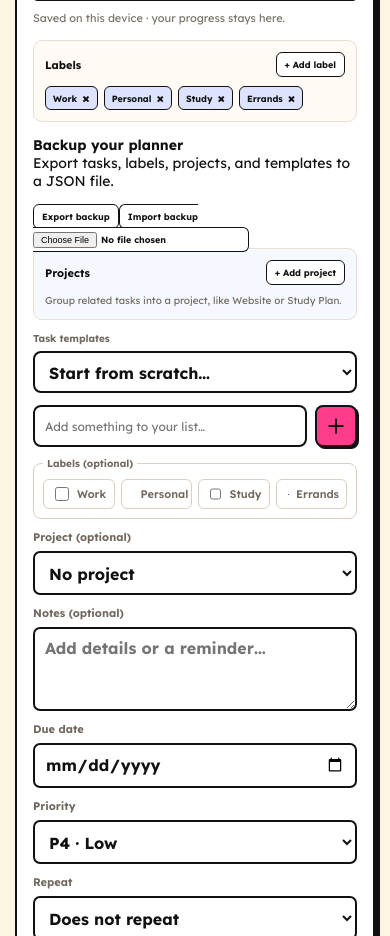
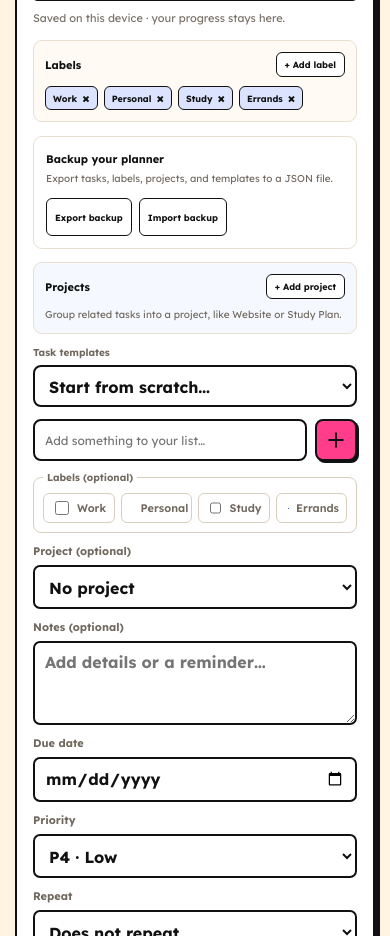
Before and after one commit to alpizesolution/planorama, a Next.js app: page / in a window 390 px wide. Shown: the part 860-1796 px from the top of the page. Built offline with nearby package versions, Linux system fonts and the light colour scheme.

Commit message:
style: add responsive backup controls

```diff
--- a/app/globals.css
+++ b/app/globals.css
@@ -153,3 +153,14 @@ button.day-cell.today .calendar-task-count{bottom:5px}
 .task-project-edit{display:grid;gap:6px;font-size:11px}
 .task-project-edit select{max-width:none;width:100%;min-height:40px;font-size:12px}
 @media(max-width:650px){.task-project-filter{justify-content:space-between}.task-project-filter select{flex:1;max-width:none}.task-project-edit select{min-height:42px;font-size:16px}}
+
+
+/* Phase 13: portable local-first backups */
+.backup-tools{display:flex;align-items:center;justify-content:space-between;gap:12px;margin:0 0 13px;padding:12px;border:1.5px solid #e8dfd1;border-radius:9px;background:#fff}
+.backup-tools strong{font-size:11px}
+.backup-tools p{margin:4px 0 0;color:#71695f;font-size:10px;line-height:1.5}
+.backup-actions{display:flex;flex-wrap:wrap;gap:7px;align-items:center}
+.import-backup{position:relative;display:inline-flex;align-items:center;min-height:30px;cursor:pointer}
+.import-backup input{position:absolute;inset:0;width:100%;height:100%;opacity:0;cursor:pointer}
+.import-backup:focus-within{outline:3px solid #ffe14d;outline-offset:2px}
+@media(max-width:520px){.backup-tools{align-items:stretch;flex-direction:column}.backup-actions{align-items:stretch}.backup-actions>*{justify-content:center;text-align:center;min-height:38px}}
```
